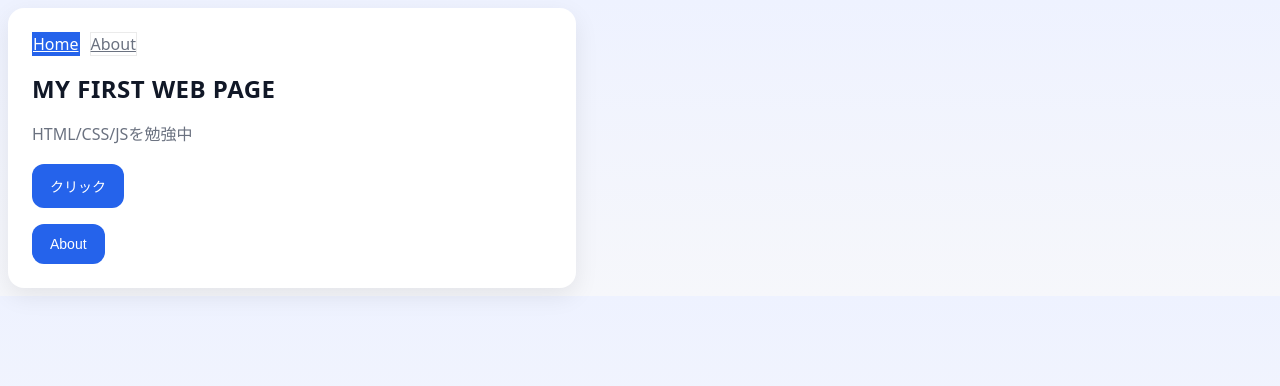
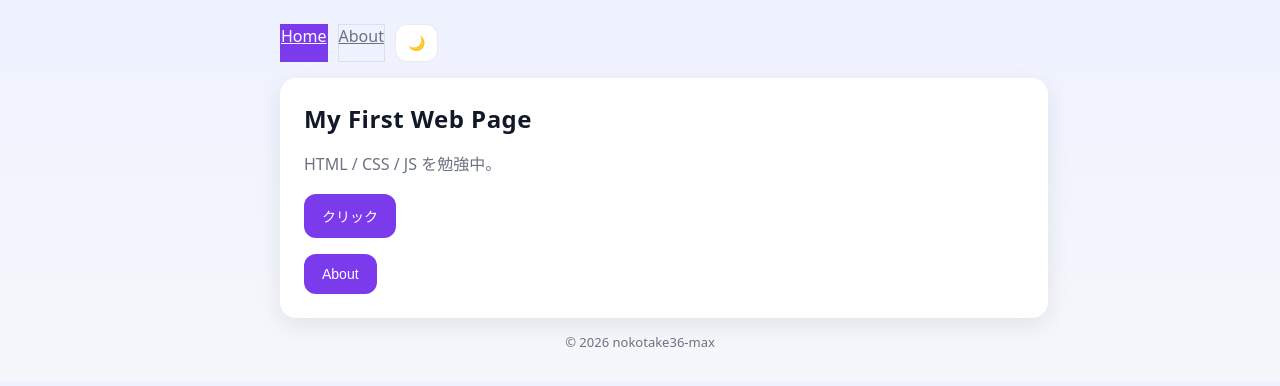
Before and after one commit to nokotake36-max/html-first, a plain HTML site: page index.html in a window 1280 px wide. Drawn offline with Linux system fonts and the light colour scheme.

Commit message:
ダークモード切替を追加

```diff
--- a/app.js
+++ b/app.js
@@ -1,6 +1,37 @@
+// ナビの active を現在のページに自動付与
+(() => {
+  const path = location.pathname.split("/").pop() || "index.html";
+  document.querySelectorAll(".nav a").forEach((a) => {
+    const href = a.getAttribute("href");
+    if (href === path) a.classList.add("active");
+    else a.classList.remove("active");
+  });
+})();
+
+// 既存のクリック動作（もし使ってるなら）
 const btn = document.getElementById("btn");
 const msg = document.getElementById("msg");
+if (btn && msg) {
+  btn.addEventListener("click", () => {
+    msg.textContent = "押された！";
+  });
+}
+// ダークモード切替（保存付き）
+(() => {
+  const saved = localStorage.getItem("theme");
+  if (saved === "dark") document.body.classList.add("dark");
 
-btn.addEventListener("click", () => {
-  msg.textContent = "OK。コマンド→結果が繋がった。";
-});
+  const btn = document.getElementById("themeBtn");
+  if (!btn) return;
+
+  const syncIcon = () => {
+    btn.textContent = document.body.classList.contains("dark") ? "☀️" : "🌙";
+  };
+  syncIcon();
+
+  btn.addEventListener("click", () => {
+    document.body.classList.toggle("dark");
+    localStorage.setItem("theme", document.body.classList.contains("dark") ? "dark" : "light");
+    syncIcon();
+  });
+})();
--- a/index.html
+++ b/index.html
@@ -7,21 +7,35 @@
   <link rel="stylesheet" href="style.css" />
 </head>
 <body>
-  <main class="card">
+  <header class="header">
+
     <nav class="nav">
-  <a class="active" href="index.html">Home</a>
-  <a href="about.html">About</a>
+      <a href="index.html">Home</a>
+      <a href="about.html">About</a>
+  <button id="themeBtn" class="theme-btn" type="button">🌙</button>
 </nav>
 
-    <h1>MY FIRST WEB PAGE</h1>
-    <p>HTML/CSS/JSを勉強中 </p>
-    <button id="btn">クリック</button>
-    <p id="msg"></p>
-    <a href="about.html">
-  <button>About</button>
-</a>
+    </nav>
+  </header>
 
+  <main class="main">
+    <div class="card">
+      <h1>My First Web Page</h1>
+      <p>HTML / CSS / JS を勉強中。</p>
+
+      <button id="btn">クリック</button>
+      <p id="msg"></p>
+
+      <a href="about.html">
+        <button>About</button>
+      </a>
+    </div>
   </main>
+
+  <footer class="footer">
+    <p>© 2026 nokotake36-max</p>
+  </footer>
+
   <script src="app.js"></script>
 </body>
 </html>
--- a/style.css
+++ b/style.css
@@ -1,10 +1,21 @@
 :root {
   --bg: #f6f7fb;
   --card: #ffffff;
-  --primary: #2563eb; /* ←ここがテーマ色 */
+  --primary: #7c3aed; /* ←ここがテーマ色 */
   --text: #111827;
   --muted: #6b7280;
+
 }
+
+/* ダークモード時の色 */
+body.dark{
+  --bg:#0b1220;
+  --card:#111a2e;
+  --text:#e5e7eb;
+  --muted:#9ca3af;
+}
+
+
 
 body {
   font-family: system-ui, -apple-system, "Segoe UI", Roboto, sans-serif;
@@ -88,3 +99,35 @@ p {
   color: #fff;
   border-color: var(--primary);
 }
+.header {
+  width: min(720px, 92vw);
+  margin: 24px auto 0;
+}
+
+.main {
+  width: min(720px, 92vw);
+  margin: 12px auto;
+}
+
+.footer {
+  width: min(720px, 92vw);
+  margin: 12px auto 28px;
+  color: var(--muted);
+  font-size: 13px;
+  text-align: center;
+}
+
+.card {
+  width: 100%;
+}
+
+.theme-btn{
+  padding: 10px 12px;
+  border-radius: 12px;
+  border: 1px solid rgba(0,0,0,0.08);
+  background: var(--card);
+  cursor: pointer;
+}
+body.dark .theme-btn{
+  border-color: rgba(255,255,255,0.12);
+}
```
Also changed, not shown: about.html (+17 -4 lines), 1 other file.
